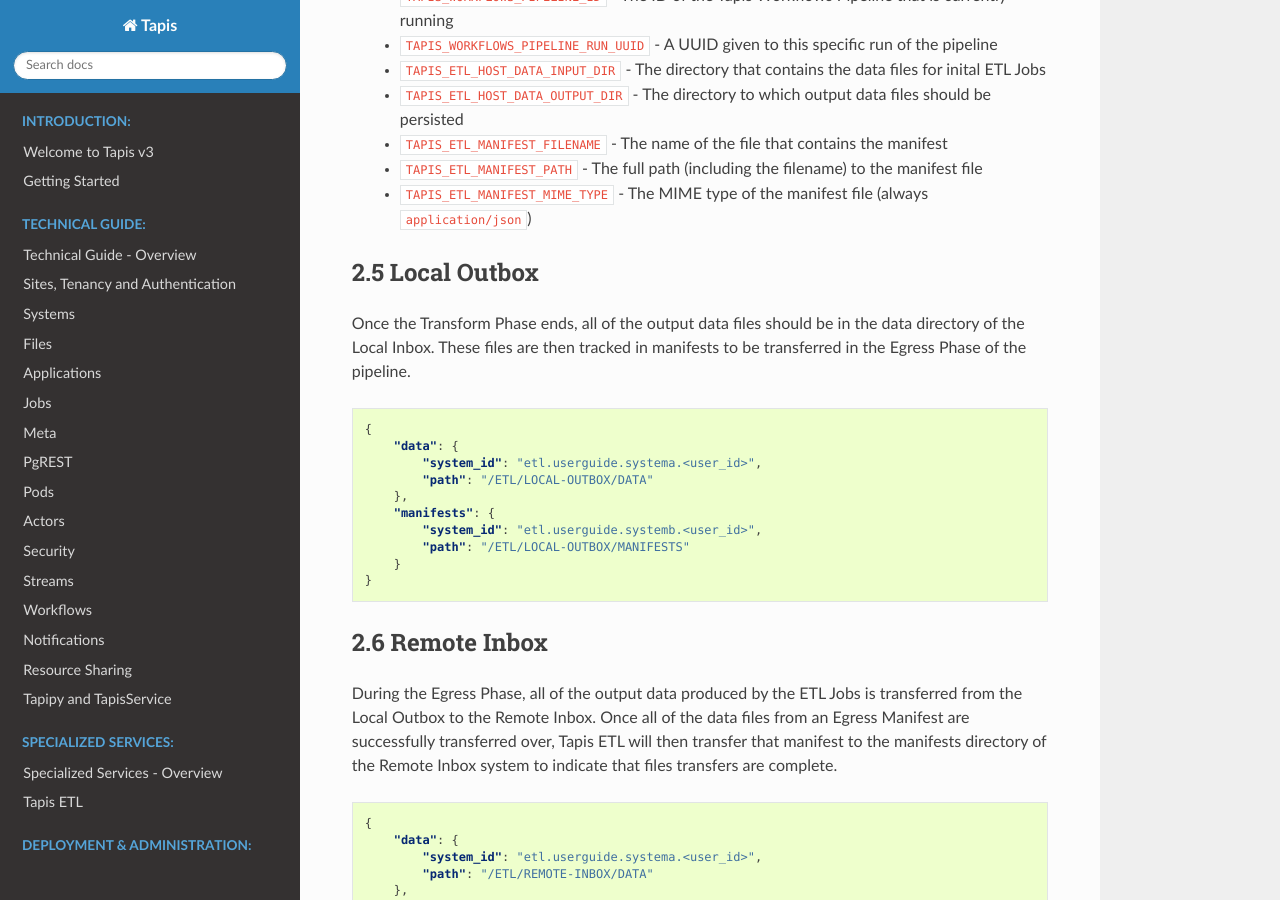
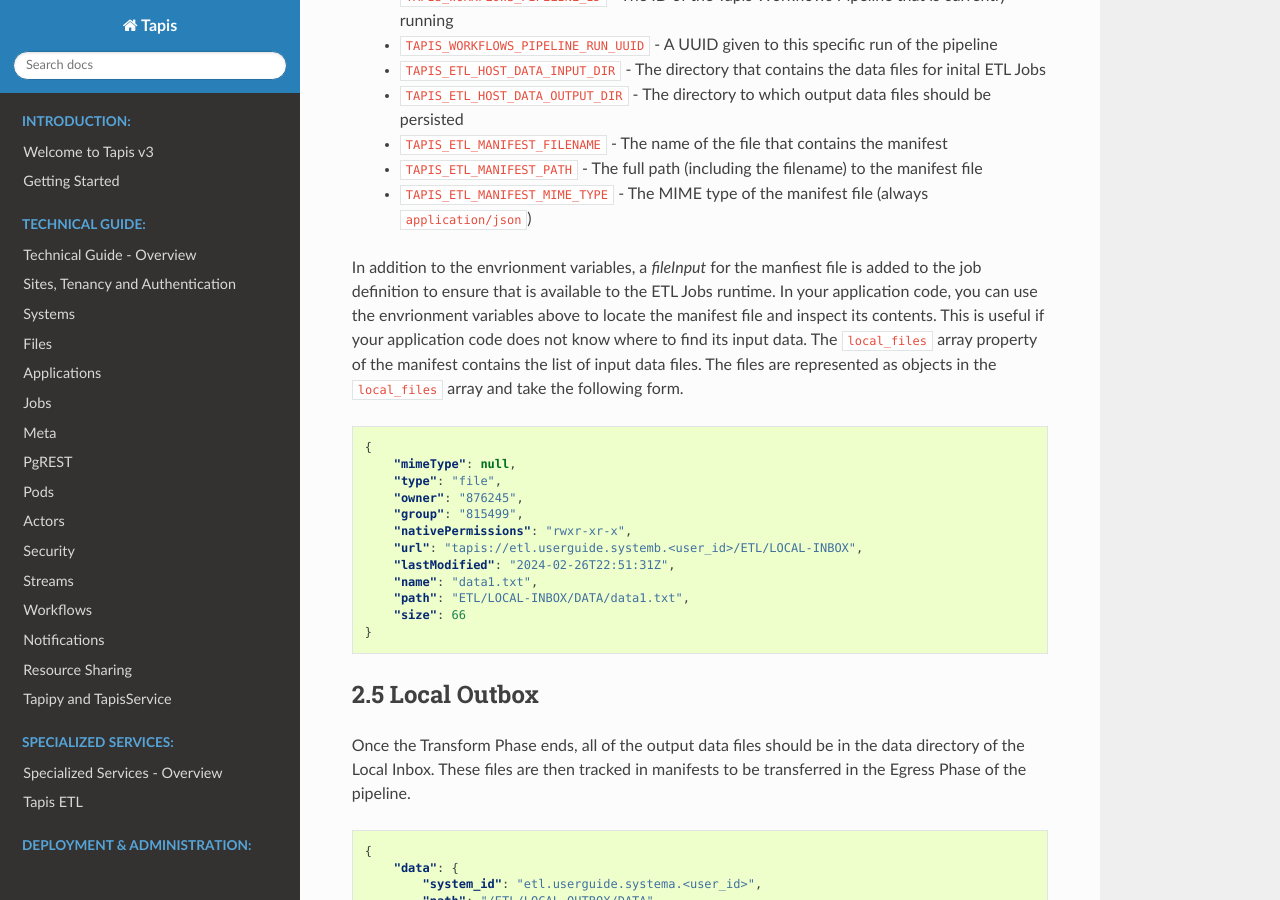
Before and after one commit to tapis-project/documentation, a Sphinx documentation site: the page built from source/specialized-services/etl/user-guide/section2-createetlpipeline.rst, in a window 1280 px wide and 900 px high, scrolled down 4995 px. Built offline with Sphinx 7.4.7 and the Read the Docs theme 2.0.0, drawn with Linux system fonts in a browser that asks for light colours.

Commit message:
Add section on file inputs to ETL Jobs

```diff
--- /dev/null
+++ b/source/specialized-services/etl/includes/schemas/file.json.rst
@@ -0,0 +1,14 @@
+.. code-block:: json
+
+    {
+        "mimeType": null,
+        "type": "file",
+        "owner": "876245",
+        "group": "815499",
+        "nativePermissions": "rwxr-xr-x",
+        "url": "tapis://etl.userguide.systemb.<user_id>/ETL/LOCAL-INBOX",
+        "lastModified": "2024-02-26T22:51:31Z",
+        "name": "data1.txt",
+        "path": "ETL/LOCAL-INBOX/DATA/data1.txt",
+        "size": 66
+    }
--- a/source/specialized-services/etl/user-guide/section2-createetlpipeline.rst
+++ b/source/specialized-services/etl/user-guide/section2-createetlpipeline.rst
@@ -83,6 +83,13 @@
     * ``TAPIS_ETL_MANIFEST_PATH`` - The full path (including the filename) to the manifest file
     * ``TAPIS_ETL_MANIFEST_MIME_TYPE`` - The MIME type of the manifest file (always ``application/json``)
 
+In addition to the envrionment variables, a `fileInput` for the manfiest file is added to the job definition to ensure that is available to the ETL Jobs runtime.
+In your application code, you can use the envrionment variables above to locate the manifest file and inspect its contents.
+This is useful if your application code does not know where to find its input data. The ``local_files`` array property of the manifest
+contains the list of input data files. The files are represented as objects in the ``local_files`` array and take the following form.
+
+.. include:: /specialized-services/etl/includes/schemas/file.json.rst
+
 .. _etl_local_outbox:
 
 2.5 Local Outbox
```
